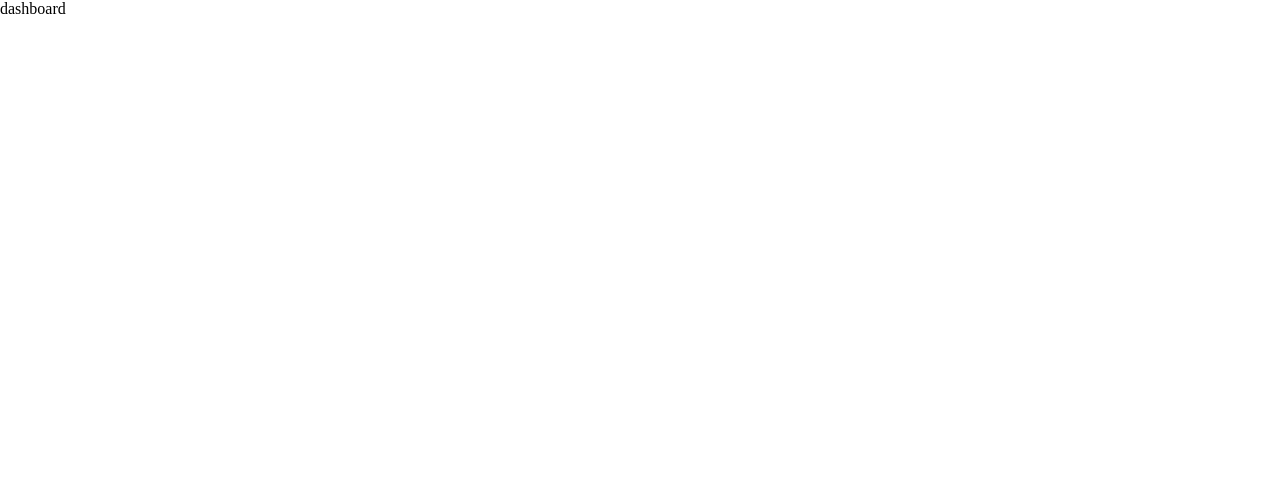
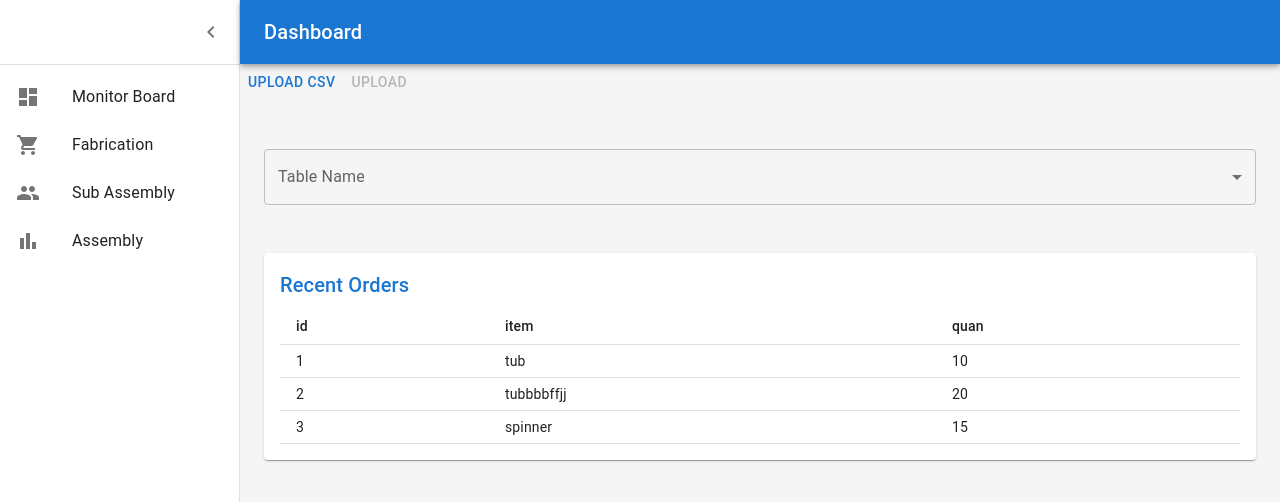
Before and after one commit to Shivam-Anand24/ReactApp-Airbus, a React (Create React App) app: page / in a window 1280 px wide. Shown: the top 502 px of the page. Built offline with nearby package versions, Linux system fonts and the light colour scheme.

Commit message:
upload and select option added

```diff
--- a/package.json
+++ b/package.json
@@ -13,7 +13,8 @@
     "axios": "^0.24.0",
     "react": "^17.0.2",
     "react-dom": "^17.0.2",
-    "react-scripts": "5.0.0"
+    "react-scripts": "5.0.0",
+    "recharts": "^2.6.2"
   },
   "scripts": {
     "start": "react-scripts start",
--- a/src/pages/dashboard.js
+++ b/src/pages/dashboard.js
@@ -1,5 +1,3 @@
-export const Dashboard = () => {
-    return <div>dashboard</div>;
-  };
+import Dashboard from "./dashboard/Dashboard";
 
-  export default Dashboard;
+export default Dashboard;
--- /dev/null
+++ b/src/pages/dashboard/CsvUpload.js
@@ -0,0 +1,52 @@
+import { useState } from "react";
+import { Button } from "@mui/material";
+import { styled } from "@mui/material/styles";
+import axios from "../../api/axios";
+
+const InvisibleInput = styled("input")({
+  display: "none",
+});
+
+function CSVUploader() {
+  const [file, setFile] = useState(null);
+
+  const handleFileChange = (event) => {
+    setFile(event.target.files[0]);
+  };
+
+  const handleFileUpload = async (event) => {
+    const selectedFile = event.target.files[0];
+    const formData = new FormData();
+    formData.append("csvFile", selectedFile);
+    try {
+      const response = await axios.post("/api/upload-csv", formData, {
+        headers: {
+          "Content-Type": "multipart/form-data",
+        },
+      });
+      console.log(response.data);
+    } catch (error) {
+      console.error(error);
+    }
+    setFile(selectedFile);
+  };
+
+  return (
+    <>
+      <label htmlFor="csv-upload">
+        <Button component="span">Upload CSV</Button>
+      </label>
+      <InvisibleInput
+        id="csv-upload"
+        type="file"
+        onChange={handleFileChange}
+        accept=".csv"
+      />
+      <Button onClick={handleFileUpload} disabled={!file}>
+        Upload
+      </Button>
+    </>
+  );
+}
+
+export default CSVUploader;
--- /dev/null
+++ b/src/pages/dashboard/Dashboard.js
@@ -0,0 +1,143 @@
+import * as React from "react";
+import { styled, createTheme, ThemeProvider } from "@mui/material/styles";
+import CssBaseline from "@mui/material/CssBaseline";
+import MuiDrawer from "@mui/material/Drawer";
+import Box from "@mui/material/Box";
+import MuiAppBar from "@mui/material/AppBar";
+import Toolbar from "@mui/material/Toolbar";
+import List from "@mui/material/List";
+import Typography from "@mui/material/Typography";
+import Divider from "@mui/material/Divider";
+import IconButton from "@mui/material/IconButton";
+import MenuIcon from "@mui/icons-material/Menu";
+import ChevronLeftIcon from "@mui/icons-material/ChevronLeft";
+import { mainListItems } from "./listItems";
+import TableContainer from "./TableContainer";
+import CSVUploader from "./CsvUpload";
+const drawerWidth = 240;
+
+const AppBar = styled(MuiAppBar, {
+  shouldForwardProp: (prop) => prop !== "open",
+})(({ theme, open }) => ({
+  zIndex: theme.zIndex.drawer + 1,
+  transition: theme.transitions.create(["width", "margin"], {
+    easing: theme.transitions.easing.sharp,
+    duration: theme.transitions.duration.leavingScreen,
+  }),
+  ...(open && {
+    marginLeft: drawerWidth,
+    width: `calc(100% - ${drawerWidth}px)`,
+    transition: theme.transitions.create(["width", "margin"], {
+      easing: theme.transitions.easing.sharp,
+      duration: theme.transitions.duration.enteringScreen,
+    }),
+  }),
+}));
+
+const Drawer = styled(MuiDrawer, {
+  shouldForwardProp: (prop) => prop !== "open",
+})(({ theme, open }) => ({
+  "& .MuiDrawer-paper": {
+    position: "relative",
+    whiteSpace: "nowrap",
+    width: drawerWidth,
+    transition: theme.transitions.create("width", {
+      easing: theme.transitions.easing.sharp,
+      duration: theme.transitions.duration.enteringScreen,
+    }),
+    boxSizing: "border-box",
+    ...(!open && {
+      overflowX: "hidden",
+      transition: theme.transitions.create("width", {
+        easing: theme.transitions.easing.sharp,
+        duration: theme.transitions.duration.leavingScreen,
+      }),
+      width: theme.spacing(7),
+      [theme.breakpoints.up("sm")]: {
+        width: theme.spacing(9),
+      },
+    }),
+  },
+}));
+
+const mdTheme = createTheme();
+
+function DashboardContent() {
+  const [open, setOpen] = React.useState(true);
+  const toggleDrawer = () => {
+    setOpen(!open);
+  };
+
+  return (
+    <ThemeProvider theme={mdTheme}>
+      <Box sx={{ display: "flex" }}>
+        <CssBaseline />
+        <AppBar position="absolute" open={open}>
+          <Toolbar
+            sx={{
+              pr: "24px", // keep right padding when drawer closed
+            }}
+          >
+            <IconButton
+              edge="start"
+              color="inherit"
+              aria-label="open drawer"
+              onClick={toggleDrawer}
+              sx={{
+                marginRight: "36px",
+                ...(open && { display: "none" }),
+              }}
+            >
+              <MenuIcon />
+            </IconButton>
+            <Typography
+              component="h1"
+              variant="h6"
+              color="inherit"
+              noWrap
+              sx={{ flexGrow: 1 }}
+            >
+              Dashboard
+            </Typography>
+          </Toolbar>
+        </AppBar>
+        <Drawer variant="permanent" open={open}>
+          <Toolbar
+            sx={{
+              display: "flex",
+              alignItems: "center",
+              justifyContent: "flex-end",
+              px: [1],
+            }}
+          >
+            <IconButton onClick={toggleDrawer}>
+              <ChevronLeftIcon />
+            </IconButton>
+          </Toolbar>
+          <Divider />
+          <List component="nav">{mainListItems}</List>
+        </Drawer>
+        <Box
+          component="main"
+          sx={{
+            backgroundColor: (theme) =>
+              theme.palette.mode === "light"
+                ? theme.palette.grey[100]
+                : theme.palette.grey[900],
+            flexGrow: 1,
+            height: "100vh",
+            overflow: "auto",
+          }}
+        >
+          <Toolbar />
+          <CSVUploader />
+          <TableContainer />
+        </Box>
+      </Box>
+    </ThemeProvider>
+  );
+}
+
+export default function Dashboard() {
+  return <DashboardContent />;
+}
--- /dev/null
+++ b/src/pages/dashboard/Orders.js
@@ -0,0 +1,41 @@
+import * as React from "react";
+import Table from "@mui/material/Table";
+import TableBody from "@mui/material/TableBody";
+import TableCell from "@mui/material/TableCell";
+import TableHead from "@mui/material/TableHead";
+import TableRow from "@mui/material/TableRow";
+import Title from "./Title";
+
+const headers = ["id", "item", "quan"];
+
+const values = [
+  { id: "1", item: "tub", quan: 10 },
+  { id: "2", item: "tubbbbffjj", quan: 20 },
+  { id: "3", item: "spinner", quan: 15 },
+];
+
+export default function Orders() {
+  return (
+    <React.Fragment>
+      <Title>Recent Orders</Title>
+      <Table size="small">
+        <TableHead>
+          <TableRow>
+            {headers.map((header) => (
+              <TableCell key={header}>{header}</TableCell>
+            ))}
+          </TableRow>
+        </TableHead>
+        <TableBody>
+          {values.map((row) => (
+            <TableRow key={row.id}>
+              {headers.map((header) => (
+                <TableCell key={`${row.id}-${header}`}>{row[header]}</TableCell>
+              ))}
+            </TableRow>
+          ))}
+        </TableBody>
+      </Table>
+    </React.Fragment>
+  );
+}
--- /dev/null
+++ b/src/pages/dashboard/TableContainer.js
@@ -0,0 +1,51 @@
+import * as React from "react";
+import Container from "@mui/material/Container";
+import Grid from "@mui/material/Grid";
+import Paper from "@mui/material/Paper";
+import Orders from "./Orders";
+import Box from "@mui/material/Box";
+import InputLabel from "@mui/material/InputLabel";
+import MenuItem from "@mui/material/MenuItem";
+import FormControl from "@mui/material/FormControl";
+import Select from "@mui/material/Select";
+
+function TableContainer() {
+  const [age, setAge] = React.useState("");
+
+  const handleChange = (event) => {
+    setAge(event.target.value);
+  };
+  return (
+    <>
+      <Container maxWidth="lg" sx={{ mt: 6, mb: 6 }}>
+        <Box sx={{ minWidth: 120 }}>
+          <FormControl fullWidth>
+            <InputLabel id="select-label">Table Name</InputLabel>
+            <Select
+              labelId="select-label"
+              id="simple-select"
+              value={age}
+              label="Age"
+              onChange={handleChange}
+            >
+              <MenuItem value={10}>Ten</MenuItem>
+              <MenuItem value={20}>Twenty</MenuItem>
+              <MenuItem value={30}>Thirty</MenuItem>
+            </Select>
+          </FormControl>
+        </Box>
+      </Container>
+      <Container maxWidth="lg" sx={{ mt: 4, mb: 4 }}>
+        <Grid container spacing={3}>
+          <Grid item xs={12}>
+            <Paper sx={{ p: 2, display: "flex", flexDirection: "column" }}>
+              <Orders />
+            </Paper>
+          </Grid>
+        </Grid>
+      </Container>
+    </>
+  );
+}
+
+export default TableContainer;
--- /dev/null
+++ b/src/pages/dashboard/Title.js
@@ -0,0 +1,17 @@
+import * as React from 'react';
+import PropTypes from 'prop-types';
+import Typography from '@mui/material/Typography';
+
+function Title(props) {
+  return (
+    <Typography component="h2" variant="h6" color="primary" gutterBottom>
+      {props.children}
+    </Typography>
+  );
+}
+
+Title.propTypes = {
+  children: PropTypes.node,
+};
+
+export default Title;
--- /dev/null
+++ b/src/pages/dashboard/listItems.js
@@ -0,0 +1,37 @@
+import * as React from "react";
+import ListItemButton from "@mui/material/ListItemButton";
+import ListItemIcon from "@mui/material/ListItemIcon";
+import ListItemText from "@mui/material/ListItemText";
+import DashboardIcon from "@mui/icons-material/Dashboard";
+import ShoppingCartIcon from "@mui/icons-material/ShoppingCart";
+import PeopleIcon from "@mui/icons-material/People";
+import BarChartIcon from "@mui/icons-material/BarChart";
+
+export const mainListItems = (
+  <React.Fragment>
+    <ListItemButton>
+      <ListItemIcon>
+        <DashboardIcon />
+      </ListItemIcon>
+      <ListItemText primary="Monitor Board" />
+    </ListItemButton>
+    <ListItemButton>
+      <ListItemIcon>
+        <ShoppingCartIcon />
+      </ListItemIcon>
+      <ListItemText primary="Fabrication" />
+    </ListItemButton>
+    <ListItemButton>
+      <ListItemIcon>
+        <PeopleIcon />
+      </ListItemIcon>
+      <ListItemText primary="Sub Assembly" />
+    </ListItemButton>
+    <ListItemButton>
+      <ListItemIcon>
+        <BarChartIcon />
+      </ListItemIcon>
+      <ListItemText primary="Assembly" />
+    </ListItemButton>
+  </React.Fragment>
+);
```
Also changed, not shown: 1 other file (tests, documents, lock files or other folders).
